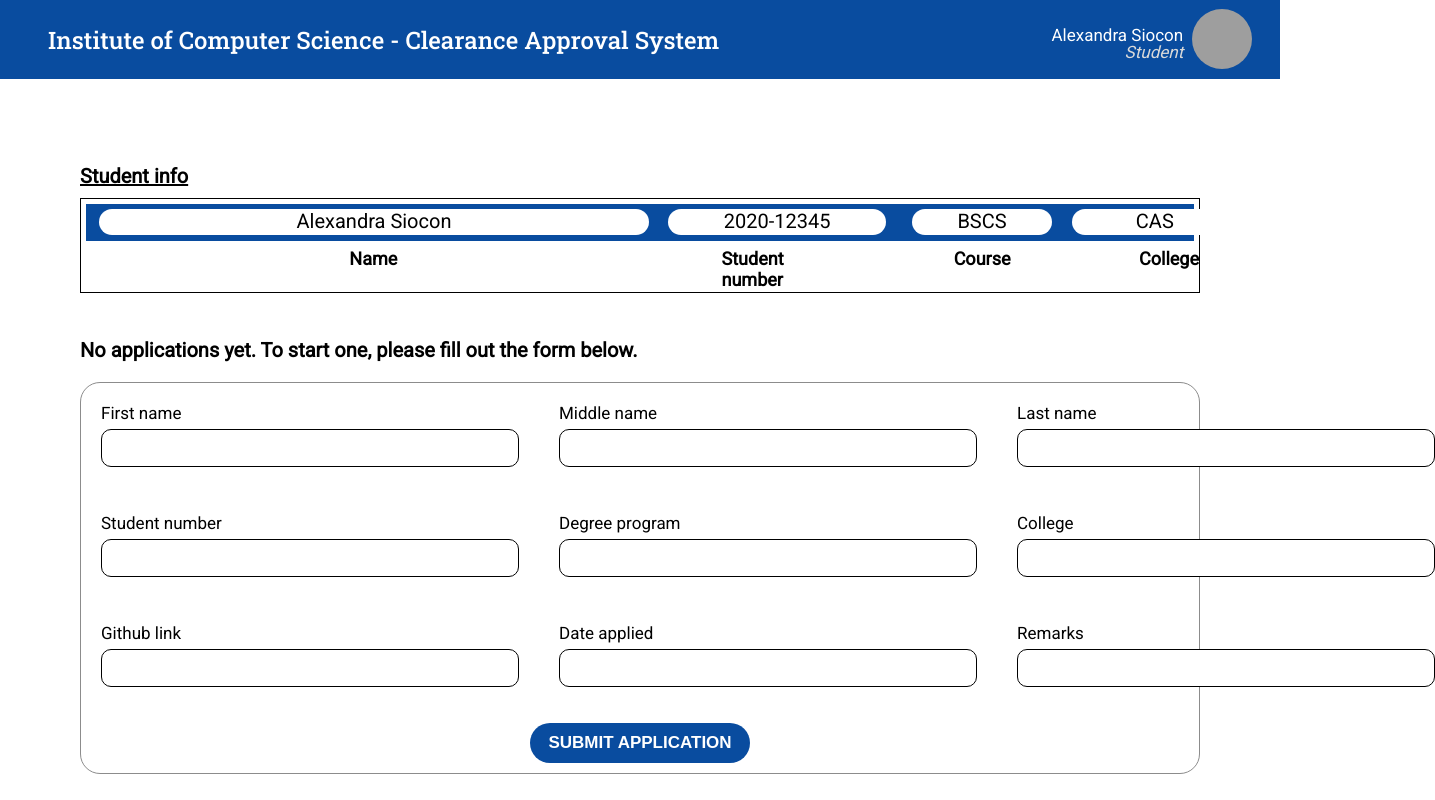
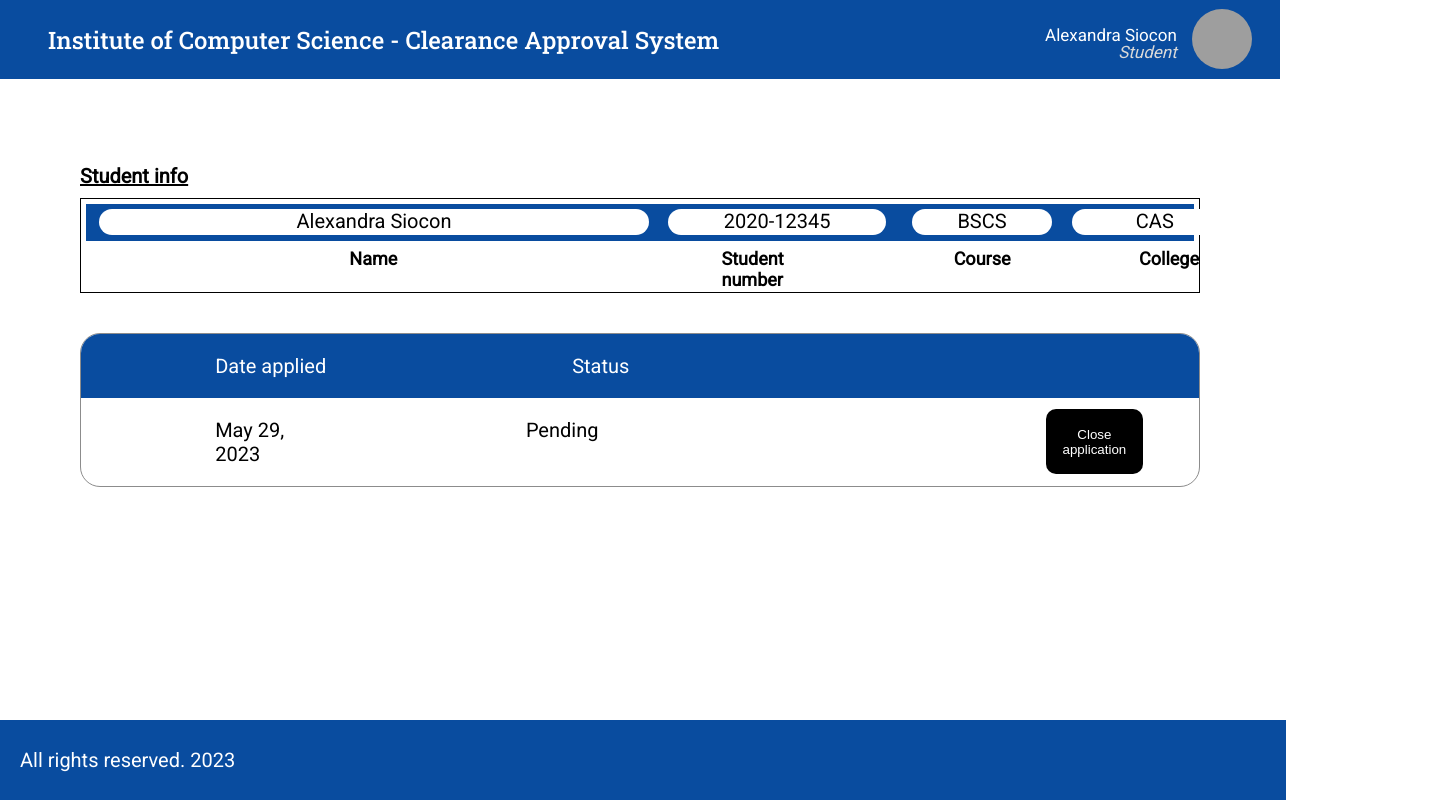
Before and after one commit to jakiebravarian/ICS_Clearance_System, a React (Create React App) app in the folder frontend/: page /student in a window 1280 px wide. Shown: the top 800 px of the page, 1435 px wide, since content can reach past the window. Built offline with nearby package versions, Linux system fonts and the light colour scheme; grey boxes are pictures that could not be loaded.

Commit message:
ui: added a user interface for when user has pending application

```diff
--- a/frontend/src/assets/styles/student.css
+++ b/frontend/src/assets/styles/student.css
@@ -60,7 +60,7 @@ body {
     color: white;
     max-width: 200px;
     position: absolute;
-    right: 6%;
+    right: 6.5%;
     top: 5px;
 }
 
@@ -70,7 +70,7 @@ body {
     font-size: 15px;
     position: absolute;
     top: 22px;
-    right: 6%;
+    right: 6.5%;
 }
 
 .profile-icon-img {
@@ -214,12 +214,16 @@ body {
 }
 
 .footer {
+    width: 98.9%;
     background-color: #094C9F;
     height: 80px;
     color: white;
     align-items: center;
     display: flex;
     padding-left: 20px;
+    position: absolute;
+    bottom: 0;
+    max-height: 80px;
 }
 
 .apps-container {
@@ -230,3 +234,34 @@ body {
     margin-bottom: 80px;
     margin-top: 40px;
 }
+
+.label {
+    background-color: #094C9F;
+    color: white;
+    border-top-left-radius: 19px;
+    border-top-right-radius: 19px;
+}
+
+.date-label {
+    margin-left: 12%;
+}
+
+.status-label {
+    margin-left: 22%;
+}
+
+.status-value {
+    margin-left: 21.2%;
+}
+
+.app-button {
+    width: 150px;
+    margin-left: 40%;
+    margin-right: 5%;
+    margin-top: 1%;
+    margin-bottom: 1%;
+    border: none;
+    background-color: black;
+    color: white;
+    border-radius: 10px;
+}
--- a/frontend/src/pages/Student.js
+++ b/frontend/src/pages/Student.js
@@ -8,10 +8,10 @@ export default function Student() {
     // list of applications
     const [Applications, setApplications] = useState([
         // sample initial data
-        // {
-        //     "dateApplied": "May 29, 2023",
-        //     "status": "Pending"
-        // }
+        {
+            "dateApplied": "May 29, 2023",
+            "status": "Pending"
+        }
 
     ])
 
--- a/frontend/src/pages/StudentComponents.js
+++ b/frontend/src/pages/StudentComponents.js
@@ -99,22 +99,21 @@ function Application(props, {eventHandler}) {
     }
 
     return(
-        <div>
+        <div className="apps-container">
+            <div className="row label">
+                <p className="date-label">Date applied</p>
+                <p className="status-label">Status</p>
+            </div>
             {
                 applications.map((application) => {
                     console.log(application)
                     return(
-                        <div className="apps-container">
-                            <div className="row">
-                                {/* date applied */}
-                                <div>
-                                    {application.dateApplied}
-                                </div>
-                                {/* status */}
-                                <div>
-                                    {application.status}
-                                </div>
-                            </div>
+                        <div className="row">
+                            {/* date applied */}
+                            <p className="date-label">{application.dateApplied}</p>
+                            {/* status */}
+                            <p className="status-value">{application.status}</p>
+                            <button className="app-button"> Close application </button>
                         </div>
                     )
                 })
```
